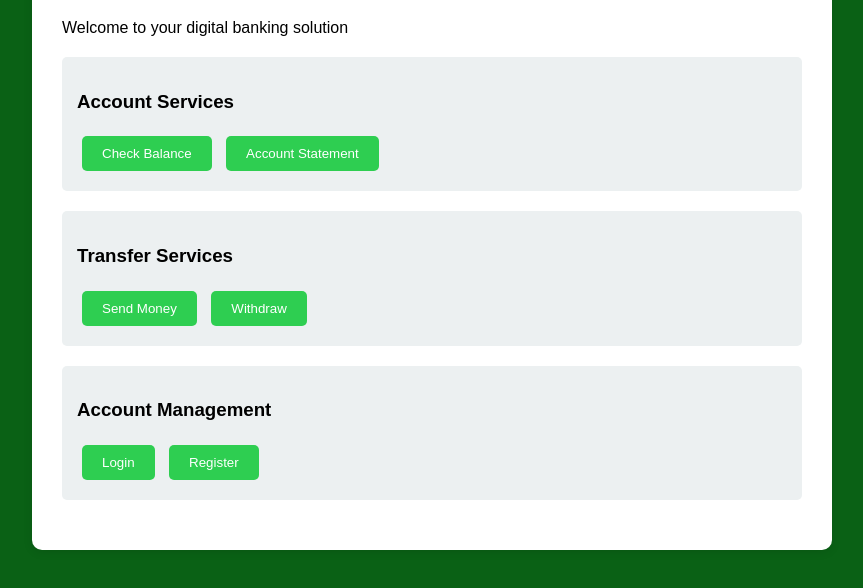
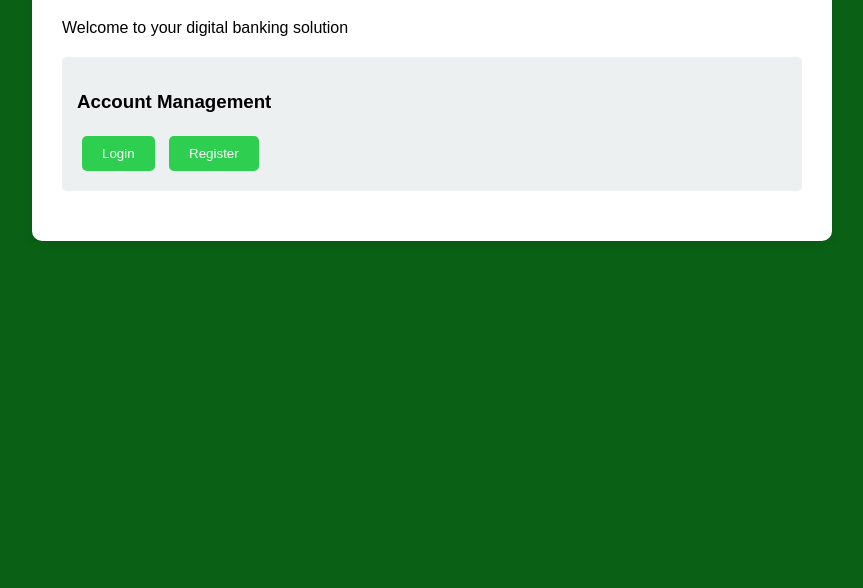
Before and after one commit to kessy06/blue-green-deployment-with-CI-CD-pipeline, a website: page public/index.html in a window 1280 px wide. Shown: the part 198-786 px from the top of the page, without its empty margins (208-1071 px from the left). Drawn offline with Linux system fonts and the light colour scheme.

Commit message:
New files added for switching

```diff
--- a/public/index.html
+++ b/public/index.html
@@ -47,17 +47,6 @@
         <h1>Bencenet Bank EaZyLinks Version 2, Green Environment</h1> <!-- Updated heading -->
         <p>Welcome to your digital banking solution</p>
 
-        <div class="feature">
-            <h3>Account Services</h3>
-            <button onclick="checkBalance()">Check Balance</button>
-            <button onclick="getStatement()">Account Statement</button>
-        </div>
-
-        <div class="feature">
-            <h3>Transfer Services</h3>
-            <button onclick="sendMoney()">Send Money</button>
-            <button onclick="withdraw()">Withdraw</button>
-        </div>
 
         <div class="feature">
             <h3>Account Management</h3>
@@ -66,33 +55,7 @@
         </div>
     </div>
     <script>
-        function checkBalance() {
-            fetch('/account-balance')
-                .then(res => res.json())
-                .then(data => alert('Balance: ' + data.balance))
-                .catch(err => alert('Error: ' + err.message));
-        }
 
-        function getStatement() {
-            fetch('/account-statement')
-                .then(res => res.json())
-                .then(data => alert('Statement: ' + data.data))
-                .catch(err => alert('Error: ' + err.message));
-        }
-
-        function sendMoney() {
-            fetch('/send-money', { method: 'POST' })
-                .then(res => res.json())
-                .then(data => alert(data.message))
-                .catch(err => alert('Error: ' + err.message));
-        }
-
-        function withdraw() {
-            fetch('/withdraw', { method: 'POST' })
-                .then(res => res.json())
-                .then(data => alert(data.message))
-                .catch(err => alert('Error: ' + err.message));
-        }
 
         function login() {
             fetch('/login', { method: 'POST' })
```
Also changed, not shown: app.js (+0 -15 lines).
